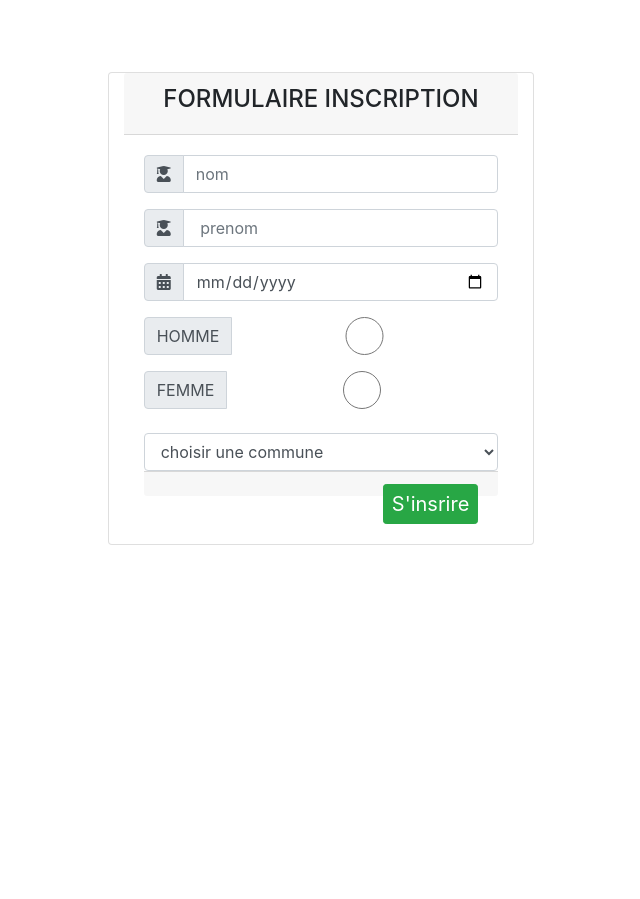
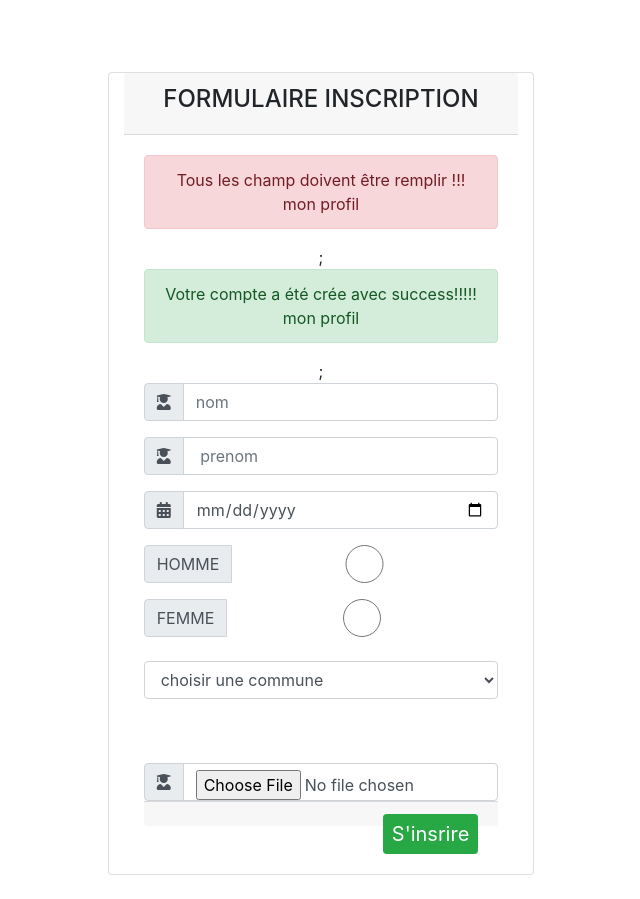
Before and after one commit to GNELEZIE/Form_bootstrap4, a PHP site: page / in a window 1280 px wide. Shown: the whole page, without its empty margins (319-959 px from the left). Before the commit the page ends 545 px from the top, so only its background shows below. Run offline with PHP 8.4, Linux system fonts and the light colour scheme; some libraries are stand-ins or nearby versions.

Commit message:
Update index.php

```diff
--- a/Form_Boostrap4/index.php
+++ b/Form_Boostrap4/index.php
@@ -4,9 +4,6 @@
  require 'database.php';
 include'php/function.php';
  $db = Database::connect();
-//Nos
-
-
 
 
 
@@ -21,21 +18,26 @@
       $date = checkInput($_POST['date']);
       $com = checkInput($_POST['com']);
      $sexe = checkInput($_POST['radio']);
+//     $image = checkInput($_FILES["image"]["name"]);
+//    $imagePath          = 'images/'. basename($image);
+//        $imageExtension     = pathinfo($imagePath,PATHINFO_EXTENSION);
         $reqnom= $db->prepare('SELECT *FROM users WHERE nom=?');
            $reqnom->execute(array($nom));
            $pseudexist = $reqnom->rowCount();
            if($pseudexist ==0){
 
+    $db_table="users";
+    $db_value="nom,prenom,date,sexe,com,image";
+    $db_inconnu="?,?,?,?,?,?";
+    $data_value= array($nom,$prenom,$date,$com,$sexe,$image);
 
-$db_table="users";
-$db_value="nom,prenom,date,com,sexe";
-$db_inconnu='?,?,?,?,?';
-$data_value= array($nom,$prenom,$date,$com,$sexe);
 
-  $res= insertData($db_table,$db_value,$data_value,$db_inconnu,$db);
+          echo insertData($db_table,$db_value,$db_inconnu,$data_value,$db);
 
-                   $Error = '<div class="alert alert-success">Votre compte a été crée avec success veillez vous voir la liste des inscrit  ici <a href="membre_inscrits.php">mon profil !!!!</div>';
 
+
+//     $reqes= $db->prepare('INSERT INTO '.$db_table.'('.$db_value.') VALUES('.$db_inconnu.')');
+//     $result=$reqes->execute($data_value);
 
 
 
@@ -43,22 +45,15 @@
 
 
            }else{
-                $Error = '<div class="alert alert-danger">Ce nom est déja inscrit!!!!!<a href="connexion.php">mon profil</div>';
-           }
 
-
+         echo'<div class="alert alert-danger">Tous les champ doivent être remplir !!! <a href="connexion.php"> </a>mon profil</div>';
 
 
 
 
    }
 
-    else{
-
-        $Error =  '<div class="alert alert-danger" style="color:red">Tous les champs doivent être obligatoirement remplir!!!!</div>';
    }
-
-
 
 
 }
@@ -98,30 +93,12 @@
 </head>
     <body>
 
+
+
+
+
     <script>
 
-//
-//	  $('#dynamic_container').append(html);
-//	  $('#remove_more').fadeIn(function(){
-//	  	 $(this).show();
-//	  });
-//     });
-//
-//     $('#remove_more').on('click', function(){
-//
-//         $('#append_no_'+i).removeClass('bounceInLeft').addClass('bounceOutRight')
-//            .fadeOut(function(){
-//            	$(this).remove();
-//            });
-//            i--;
-//            if(i==0){
-//            	$('#remove_more').fadeOut(function(){
-//            		$(this).hide()
-//            	});;
-//            }
-//
-//     });
-//	});
 
 
 
@@ -144,20 +121,19 @@
 			<div class="card-body">
 				<form method="POST">
 
-        <?php
+                   <div class="alert alert-danger">Tous les champ doivent être remplir !!! <a href="connexion.php"> </a>mon profil</div>;
 
-       if(isset($Error)){
-            echo '<font color="red">'.$Error.'</font>';
-        }
+                    <div class="alert alert-success">Votre compte a été crée avec success!!!!!<a href="connexion.php"> </a>mon profil</div>;
 
-        ?>
+
+
 					<div id="dynamic_container">
 						<div class="input-group">
 
 							<div class="input-group-prepend">
 								<span class="input-group-text br-15"><i class="fas fa-user-graduate"></i></span>
 							</div>
-							<input type="text"  name="nom" id="nom" placeholder="nom" class="form-control"  value="<?php if(isset($nom)){echo $nom;} ?>"/>
+							<input type="text"  name="nom" id="nom" placeholder="nom" class="form-control"/>
 						</div>
 
 
@@ -199,7 +175,14 @@
                          <option></option>
 
 
-                        </select>
+                        </select><br><br>
+
+                        <div class="input-group mt-3">
+							<div class="input-group-prepend">
+								<span class="input-group-text br-15"><i class="fas fa-user-graduate"></i></span>
+							</div>
+                            <input type="file" name="image" id="image" placeholder="votre photo" class="form-control"/>
+						</div>
 
 
 
```
Lines whose indentation alone changed are shown as unchanged.
